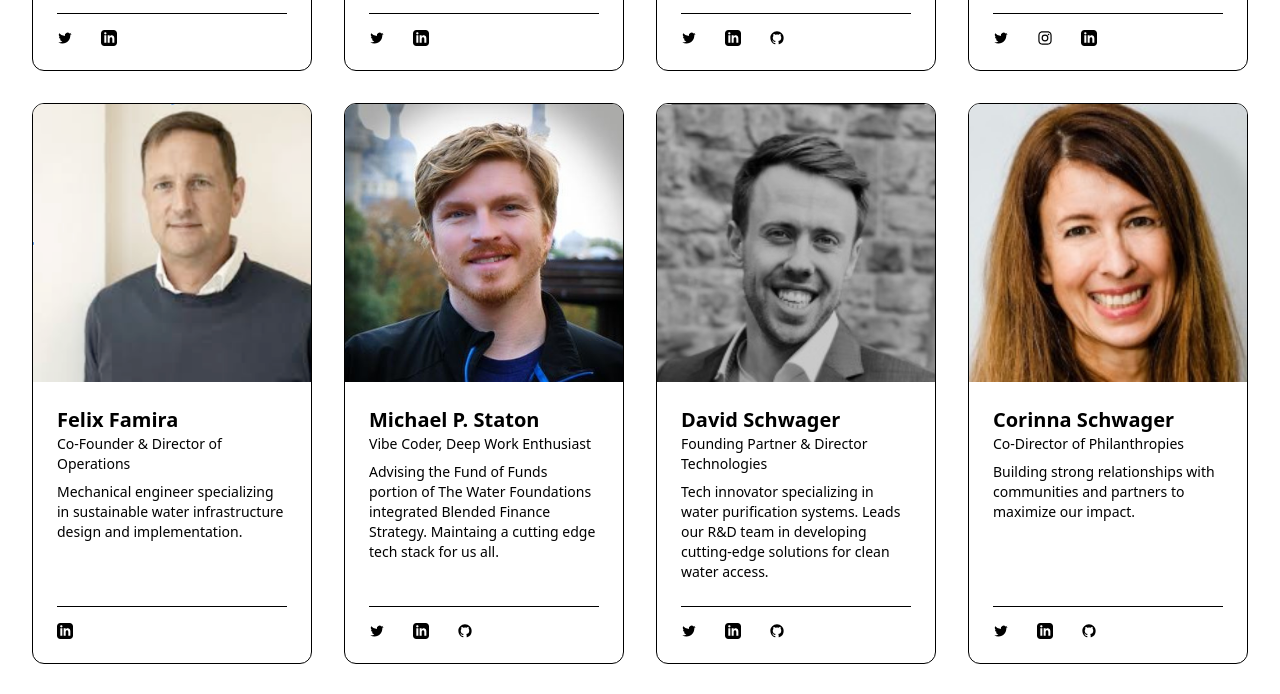
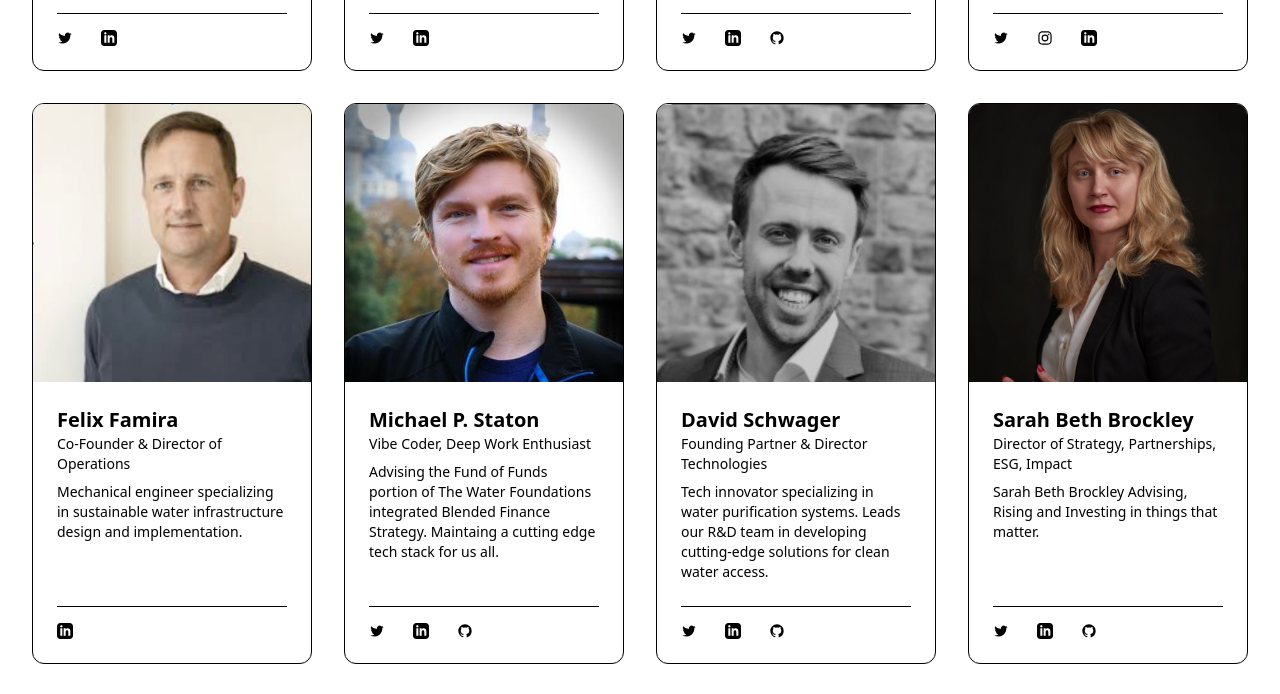
Before and after one commit to lossless-group/the-water-foundation-site, an Astro site: page /the-people in a window 1280 px wide. Shown: the part 869-1563 px from the top of the page. Built offline with nearby package versions, Linux system fonts and the light colour scheme; Astro itself is replaced by a stand-in of ours.

Commit message:
complete(readme): complete readme for release
 On branch main
 Your branch is ahead of 'origin/main' by 2 commits.
   (use "git push" to publish your local commits)
 Changes to be committed:
	modified:   README.md
	modified:   package.json
	new file:   public/headshots/headshotOf__Sarah-Beth-Brockley.jpeg

```diff
--- a/package.json
+++ b/package.json
@@ -1,5 +1,5 @@
 {
-  "name": "site",
+  "name": "the-water-foundation-site",
   "type": "module",
   "version": "0.0.2.2",
   "scripts": {
--- a/src/pages/the-people/index.astro
+++ b/src/pages/the-people/index.astro
@@ -79,10 +79,21 @@ const teamMembers = [
     ]
   },
   {
+    name: 'Sarah Beth Brockley',
+    role: 'Director of Strategy, Partnerships, ESG, Impact',
+    image: '/headshots/headshotOf__Sarah-Beth-Brockley.jpeg',
+    bio: 'Sarah Beth Brockley Advising, Rising and Investing in things that matter.',
+    socialLinks: [
+      { name: 'twitter', href: 'https://twitter.com' },
+      { name: 'linkedin', href: 'https://www.linkedin.com/in/sarabethbrockley/' },
+      { name: 'github', href: 'https://github.com' }
+    ]
+  },
+  {
     name: 'Corinna Schwager',
     role: 'Co-Director of Philanthropies',
     image: '/headshots/headshotOf__Corinna-Schwager.jpeg',
-    bio: 'Building strong relationships with communities and partners to maximize our impact.',
+    bio: 'Corinna Schwager is a Co-Director of Philanthropies at The Water Foundation. She is responsible for leading the development and implementation of The Water Foundation’s philanthropic initiatives.',
     socialLinks: [
       { name: 'twitter', href: 'https://twitter.com' },
       { name: 'linkedin', href: 'https://linkedin.com' },
```
Also changed, not shown: README.md, public/headshots/headshotOf__Sarah-Beth-Brockley.jpeg (added).
